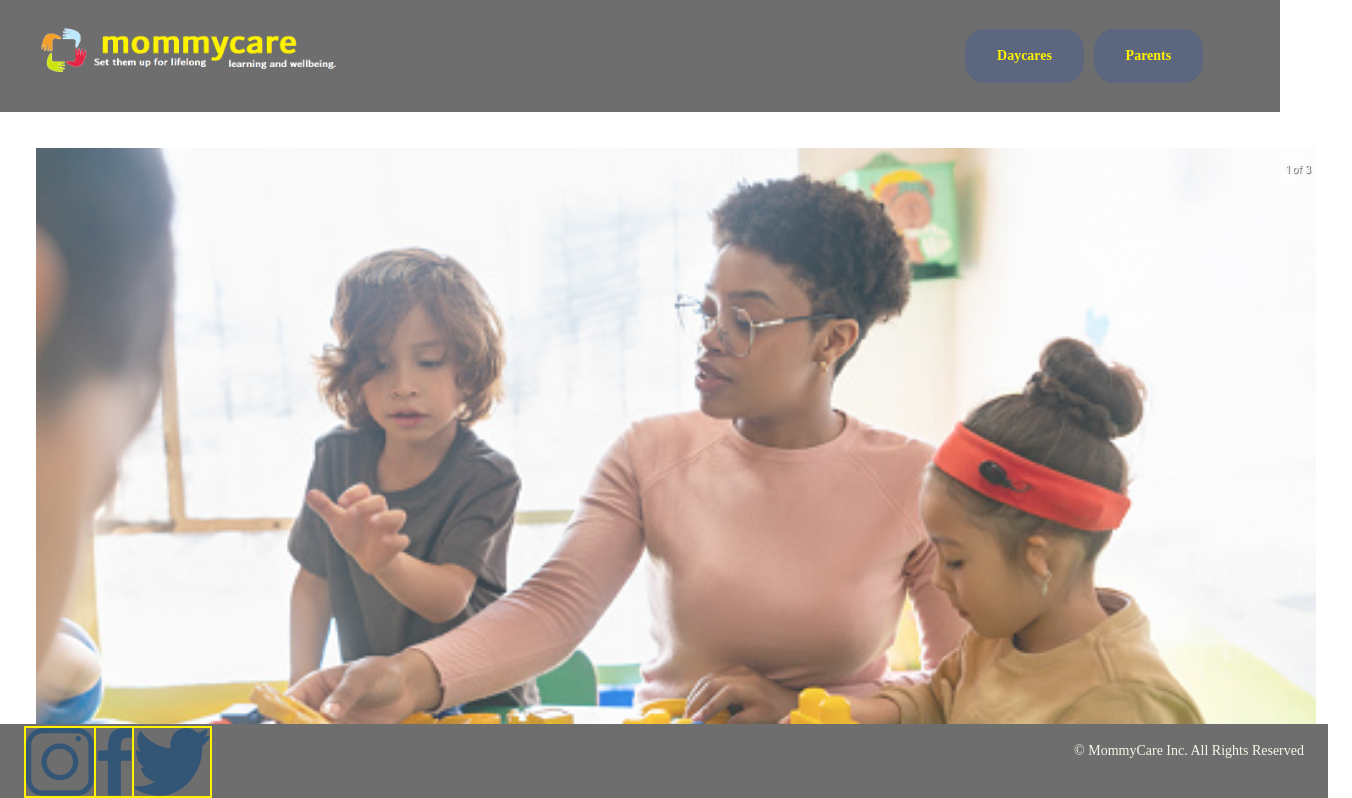
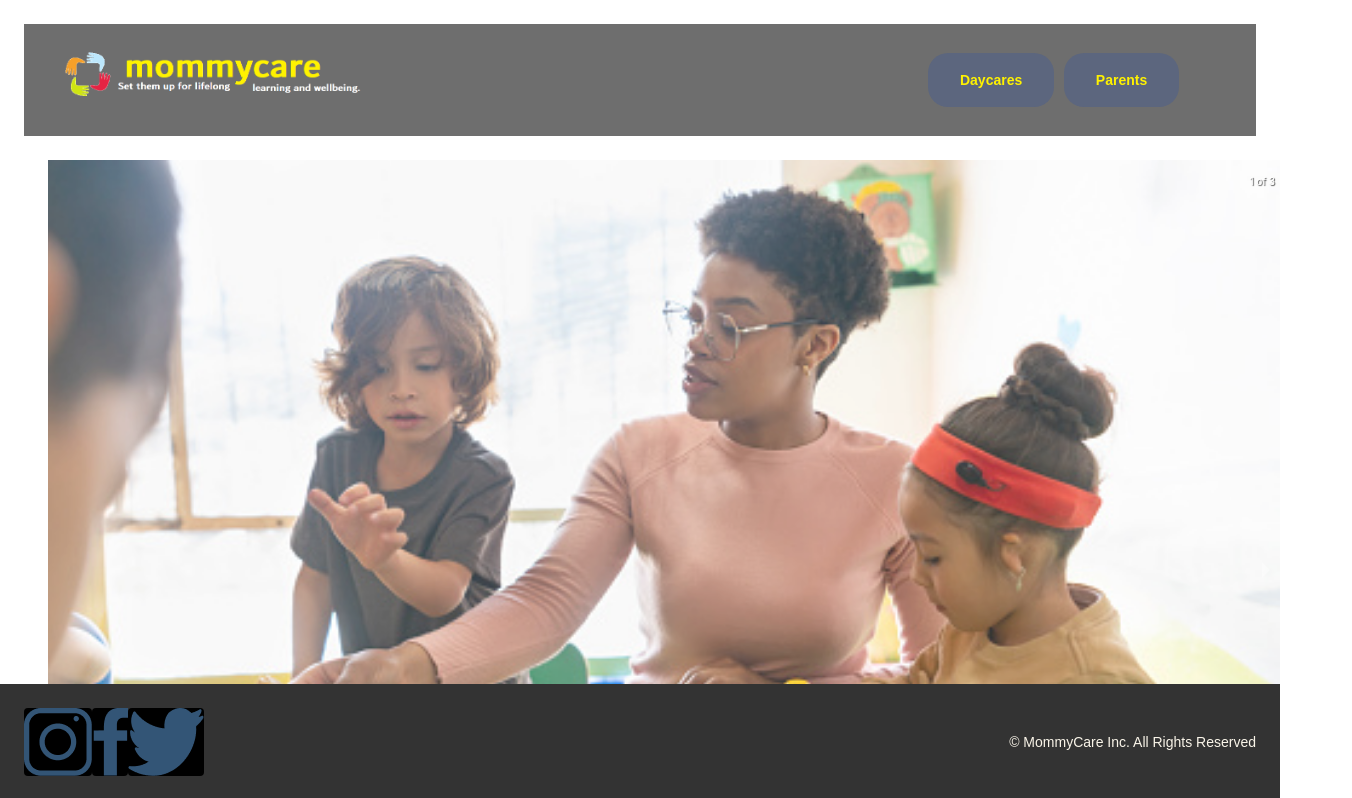
Before and after one commit to teena-tom/mommycare, a React (Create React App) app: page / in a window 1280 px wide. Shown: the top 798 px of the page, 1352 px wide, since content can reach past the window. Built offline with nearby package versions, Linux system fonts and the light colour scheme; no server answers.

Commit message:
successfully added the styles for header of daycare

```diff
--- a/src/App.scss
+++ b/src/App.scss
@@ -1,11 +1,22 @@
-import body-image from
+@use "./styles/partials/mixins" as *;
+@use "./styles/partials/colors" as *;
+
 .App {
-    text-align: center;
+  // text-align: center;
+  padding: 16px;
 
-    &__body {
-      min-height: 100vh;
-      width:100%;
-      background-image: url('./assets/images/body-image.jpeg');
+  @include tablet {
+    padding: 32px;
+  }
+  @include desktop {
+    padding: 24px;
+  }
 
-    }
+  &__body {
+    min-height: 100vh;
+    width: 100%;
+    background-color: #fff;
+    // background-image: url("./assets/images/body-image.jpeg");
+
   }
+}
--- a/src/components/DaycareDetails/DaycareDetails.scss
+++ b/src/components/DaycareDetails/DaycareDetails.scss
@@ -4,6 +4,14 @@
 .Daycare-details {
 
     text-align: left;
+    padding: 16px;
+
+    @include tablet {
+      padding: 32px;
+    }
+    @include desktop {
+      padding: 24px;
+    }
 
     &__container-info {
       display: flex;
--- a/src/components/DaycareDetailsFramework/DaycareDetailsFramework.scss
+++ b/src/components/DaycareDetailsFramework/DaycareDetailsFramework.scss
@@ -5,7 +5,14 @@
     display:flex;
     flex-direction: row;
     text-transform: uppercase;
+    padding: 16px;
 
+    @include tablet {
+      padding: 32px;
+    }
+    @include desktop {
+      padding: 24px;
+    }
     &__container {
         display: flex;
         width: 100%;
--- a/src/components/DaycareList/DaycareList.scss
+++ b/src/components/DaycareList/DaycareList.scss
@@ -2,6 +2,7 @@
 @use "../../styles/partials/mixins" as *;
 
 .Daycare-list {
+
   @include mobile__body-large;
   text-align: left;
   //TEMP
@@ -11,19 +12,25 @@
 
   @include tablet {
     @include tablet__body-large;
+
   }
 
   &__header-row {
     color: colors.$primary-color-black;
-    background-color: colors.$primary-header-color-dim_grey;
+    background-color: colors.$primary-color-geader-row;
     @include tablet__table-header;
-    padding: 0.5rem 2rem;
-    width: 100%;
+    // padding: 0.5rem 2rem;
+    padding: 16px;
+
     display: none;
 
     @include tablet {
       display: flex;
+      padding: 32px;
       justify-content: space-evenly;
+    }
+    @include desktop{
+      padding: 24px;
     }
   }
 
--- a/src/components/Footer/Footer.js
+++ b/src/components/Footer/Footer.js
@@ -8,22 +8,27 @@ function Footer() {
   return (
     <div className="footer">
          <div className="footer__left">
-
-        <Link className="footer__left footer__left--social" href="https://www.instagram.com"
+        <div className="footer__left-social">
+        <Link className="footer__left footer__left--social" to="https://www.instagram.com"
           ><img
             src={insta}
             alt="Instagram"
 
         /></Link>
-        <Link className="footer__left footer__left--social" href="https://www.facebook.com/"
+        </div>
+            <div className="footer__left-social">
+        <Link className="footer__left footer__left--social" to="https://www.facebook.com/"
           ><img
             src={fb}
             alt="facebook"
 
         /></Link>
-        <Link className="footer__left footer__left--social" href="https://www.twitter.com/"
+        </div>
+            <div className="footer__left-social">
+        <Link className="footer__left footer__left--social" to="https://www.twitter.com/"
           ><img src={twittr} alt="Twitter"
         /></Link>
+        </div>
       </div>
       <div className="footer__right">
       <p className="footer__text">&copy; MommyCare Inc. All Rights Reserved </p>
--- a/src/components/Footer/Footer.scss
+++ b/src/components/Footer/Footer.scss
@@ -3,31 +3,31 @@
 @use "./../../styles/partials/typography" as *;
 
 .footer {
-  padding: 2px 16px;
-  width: 100%;
-  background-color: #FEFAF5;
+  padding: 16px;
+  width:-webkit-fill-available;
+  background-color: #fefaf5;
   display: flex;
   flex-direction: column;
-  justify-content: space-between;
-  margin-top: auto;
-  // padding-bottom: 3rem;
-  // align-items: center;
-  justify-content: space-between;
+  align-items: center;
+  justify-content: center;
+  // margin-top: auto;
   color: $primary-text-color-header-ivory;
-  background-color: $primary-header-color-dim_grey;
-  position:absolute;
+  background-color: $footer-bg-color;
+  position: fixed;
   bottom: 0;
-  left:0;
+  left: 0;
   padding-top: 1rem;
   @include tablet {
-    padding:2px 32px;
+    padding: 32px;
     display: flex;
     flex-direction: row;
+    justify-content: space-between;
   }
   @include desktop {
-    padding:2px 24px;
+    padding: 24px;
     display: flex;
     flex-direction: row;
+    justify-content: space-between;
   }
   &__text {
     @include mobile__body-small;
@@ -35,22 +35,36 @@
       @include tablet__body-small;
     }
   }
-  &__left{
-
+  &__left {
     display: flex;
     flex-direction: row;
-    border: solid 1px $primary-text-color-header;
+  }
+
+  &--social {
+    padding: 0 2rem;
+    margin: 0 rem;
+    width: 8px;
+    height: 8px;
+  }
+  &__left-social{
+    border-width: solid 2px;
+    border-color: $primary-text-color-header;
+    border-radius: 4px;
+    background-color: $primary-color-black;
+    opacity: 1;
+  }
+  &__left-social:hover{
+    transition-duration: .3s;
+    transition-property: transform;
+  transform: scale(1.1);
+  opacity: .9;
+    color: #fff;
+
+
 
   }
-  &--social{
-    padding:0 2rem;
-    margin: 0 rem;
-    width:12px;
-    height: 12px;
-
-  }
-  &__right{
+  &__right {
     display: flex;
-    text-align: right;
+    text-align: left;
   }
 }
--- a/src/components/Slideshow/Slideshow.scss
+++ b/src/components/Slideshow/Slideshow.scss
@@ -3,11 +3,14 @@
 
 .slideshow{
   padding: 16px;
- height: 80vh;
+ min-height: 80vh;
  width: 100%;
  opacity: .8;
   @include tablet{
     padding: 36px;
+  }
+  @include desktop{
+    padding: 24px;
   }
   .slide{
     background-color: $slide-show-backgorund;
--- a/src/styles/partials/_colors.scss
+++ b/src/styles/partials/_colors.scss
@@ -14,3 +14,5 @@ $primary-registerpage-button-onhover:#eb593c;
 $secondary-color-slate: #5C667E;
 $secondary-color-cloud: #BDC5D5;
 $primary-text-color-header:#fff200;
+$footer-bg-color:#333333;
+$primary-color-geader-row:#EEA47F;
--- a/src/styles/partials/_mixins.scss
+++ b/src/styles/partials/_mixins.scss
@@ -16,39 +16,39 @@
 
 //tablet
 @mixin tablet__tables-buttons {
-  font-family: "Sen";
+  font-family: 'Sen', sans-serif;
   font-size: 14px;
   line-height: 22px;
   font-weight: 600;
 }
 @mixin tablet__body-small {
-  font-family: "Sen";
+  font-family: 'Sen', sans-serif;
   font-size: 14px;
   line-height: 22px;
   font-weight: 400;
 }
 @mixin tablet__page-header {
-  font-family: "Sen";
+  font-family: 'Sen', sans-serif;
   font-size: 32px;
   line-height: 40px;
   font-weight: 600;
 }
 
 @mixin tablet__subheader {
-  font-family: "Sen";
+  font-family: 'Sen', sans-serif;
   font-size: 24px;
   line-height: 32px;
   font-weight: 600;
 }
 @mixin tablet__table-header {
-  font-family: "Sen";
+  font-family: 'Sen', sans-serif;
   font-size: 12px;
   line-height: 18px;
   font-weight: 600;
 }
 
 @mixin tablet__body-large {
-  font-family: "Sen";
+  font-family: 'Sen', sans-serif;
   font-size: 16px;
   line-height: 28px;
   font-weight: 400;
@@ -56,45 +56,45 @@
 
 //mobile
 @mixin mobile__tables-buttons {
-  font-family: "Sen";
+  font-family: 'Sen', sans-serif;
   font-size: 13px;
   line-height: 20px;
   font-weight: 600;
 }
 @mixin mobile__body-small {
-  font-family: "Sen";
+  font-family: 'Sen', sans-serif;
   font-size: 11px;
   line-height: 16px;
   font-weight: 400;
 }
 @mixin mobile__page-header {
-  font-family: "Sen";
+  font-family: 'Sen', sans-serif;
   font-size: 28px;
   line-height: 36px;
   font-weight: 600;
 }
 
 @mixin mobile__subheader {
-  font-family: "Sen";
+  font-family: 'Sen', sans-serif;
   font-size: 20px;
   line-height: 28px;
   font-weight: 600;
 }
 @mixin mobile__table-header {
-  font-family: "Sen";
+  font-family: 'Sen', sans-serif;
   font-size: 11px;
   line-height: 16px;
   font-weight: 600;
 }
 
 @mixin mobile__body-large {
-  font-family: "Sen";
+  font-family: 'Sen', sans-serif;
   font-size: 15px;
   line-height: 26px;
   font-weight: 400;
 }
 @mixin mobile__body-small {
-  font-family: "Sen";
+  font-family: 'Sen', sans-serif;
   font-size: 11px;
   line-height: 16px;
   font-weight: 400;
```
